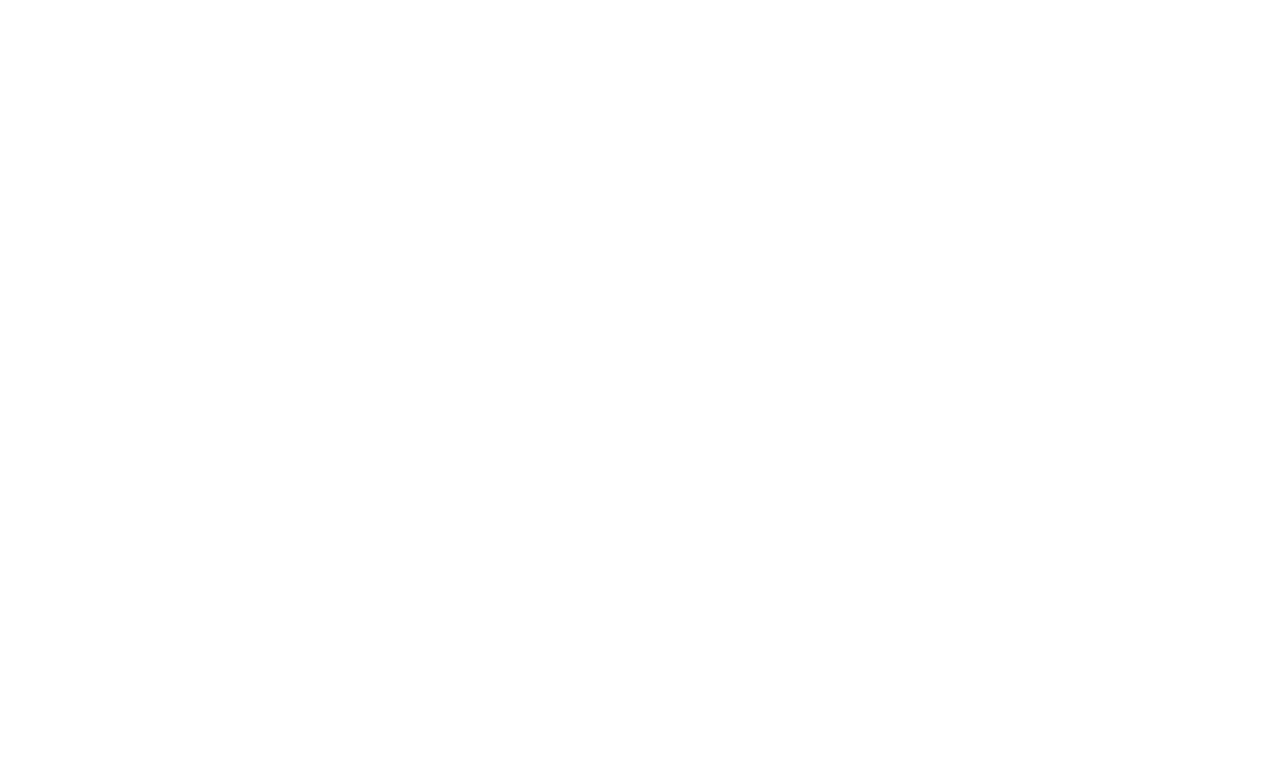
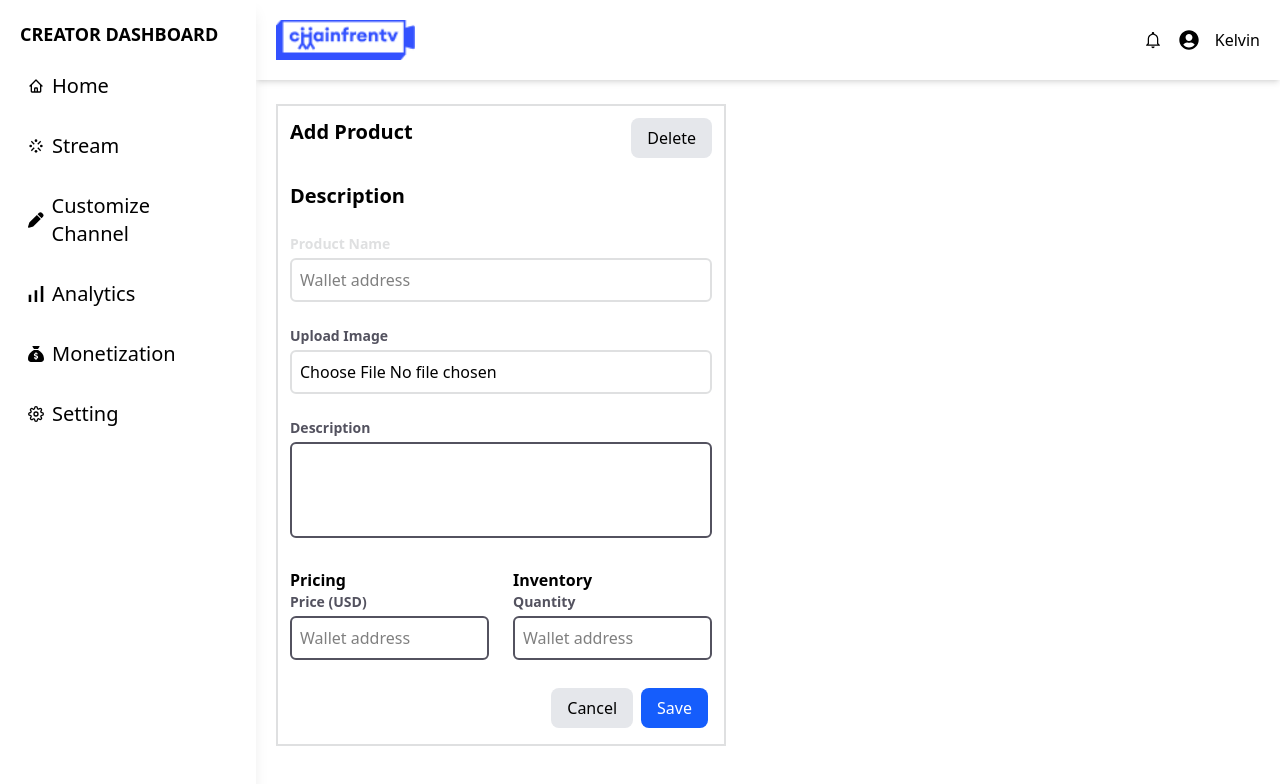
Before and after one commit to GAMSH655/ChainFren, a React (Vite) app: page /Edit in a window 1280 px wide. Before the commit this address had no page. Shown: the top 784 px of the page. Built offline with nearby package versions, Linux system fonts and the light colour scheme.

Commit message:
added a modal to the edit tab

```diff
--- a/src/App.jsx
+++ b/src/App.jsx
@@ -2,15 +2,16 @@
 import { BrowserRouter, Routes, Route } from "react-router-dom";
 import SettingsPage from "../src/Pages/SettingsPage";
 import Monetization from "../src/Pages/Monetization";
-import AddProd from "../src/Pages/AddProd";
-import Header from "./Components/Header";
+import AddProd from "./Tabs/AddProd";
+import Edit from "../src/Tabs/Edit";
 const App = () => {
   return (
     <BrowserRouter>
       <Routes>
       <Route path="/" element={<SettingsPage />} />
-      <Route path="/monetization" element={<Monetization  />} />
-      <Route path="/AddProd" element={< AddProd />} />
+      <Route path="/monetization" element={<Monetization/>} />
+      <Route path="/AddProd" element={<AddProd/>} />
+      <Route path="/Edit" element={<Edit />} />
       </Routes>
     </BrowserRouter>
   );
--- /dev/null
+++ b/src/Tabs/AddProd.jsx
@@ -0,0 +1,86 @@
+import React, { useState } from 'react';
+import Header from '../Components/Header';
+import Sidebar from '../Components/Sidebar';
+import { FaTimes } from 'react-icons/fa';
+const AddProd = () => {
+  const [sidebarOpen, setSidebarOpen] = useState(false);
+  return (
+    <div className="flex h-screen bg-white">
+      <Sidebar sidebarOpen={sidebarOpen} setSidebarOpen={setSidebarOpen} />
+      <div className="flex-1 md:ml-64 overflow-auto">
+        <Header sidebarOpen={sidebarOpen} setSidebarOpen={setSidebarOpen} />
+        <div className=" border-2 border-[#DFE0E1] m-5 w-[450px]">
+        <div className="flex justify-between p-3">
+        <p className="font-semibold text-xl capitalize">add product</p>
+        <span></span>
+        <FaTimes className='text-end font-bold text-2xl'/>
+        </div>
+        <p className="font-semibold text-xl capitalize p-3">description</p>
+
+        <div className="p-3">
+          <label className="text-sm font-semibold text-[#DFE0E1] flex items-center">
+            Product Name
+          </label>
+          <input
+            type="text"
+            placeholder="Wallet address"
+            className="w-full p-2 mt-1 border-2 border-[#DFE0E1] rounded-md focus:outline-none"
+          />
+        </div>
+
+        <div className="p-3">
+          <label className="text-sm font-semibold text-[#53525f] flex items-center">
+            Upload Image
+          </label>
+          <input
+            type="file"
+            className="w-full p-2 mt-1 border-2 border-[#DFE0E1] rounded-md focus:outline-none"
+          />
+        </div>
+
+        <div className="p-3">
+          <label className="text-sm font-semibold text-[#53525f] flex items-center">
+            Description
+          </label>
+          <textarea
+            className="w-full h-24 p-2 mt-1 border-2 border-[#53525f] rounded-md resize-none focus:outline-none"
+          ></textarea>
+        </div>
+        <div className="flex">
+
+        <div className="p-3">
+        <p className="font-semibold text-l capitalize">pricing</p>
+          <label className="text-sm font-semibold text-[#53525f] flex items-center">
+           Price (USD)
+          </label>
+          <input
+            type="text"
+            placeholder="Wallet address"
+            className="w-full p-2 mt-1 border-2 border-[#53525f] rounded-md focus:outline-none"
+          />
+        </div>
+
+        <div className="p-3">
+        <p className="font-semibold text-l capitalize">inventory</p>
+          <label className="text-sm font-semibold text-[#53525f] flex items-center">
+          Quantity
+          </label>
+          <input
+            type="text"
+            placeholder="Wallet address"
+            className="w-full p-2 mt-1 border-2 border-[#53525f] rounded-md focus:outline-none"
+          />
+        </div>
+        </div>
+        {/*  */}
+        <div className="flex justify-end space-x-2 m-4">
+        <button className="bg-gray-200 px-4 py-2 rounded-lg">Cancel</button>
+        <button className="bg-blue-600 text-white px-4 py-2 rounded-lg">Save</button>
+      </div>
+      </div>
+      </div>
+    </div>
+  );
+};
+
+export default AddProd;
--- a/src/Pages/AddProd.jsx
+++ b/src/Tabs/Edit.jsx
@@ -4,7 +4,11 @@
 import { FaTimes } from 'react-icons/fa';
 const AddProd = () => {
   const [sidebarOpen, setSidebarOpen] = useState(false);
+  const [openModal, setOpenModal] = useState(false);
 
+  const modalHandler = () => {
+    setOpenModal(!openModal);
+  }
   return (
     <div className="flex h-screen bg-white">
       <Sidebar sidebarOpen={sidebarOpen} setSidebarOpen={setSidebarOpen} />
@@ -14,10 +18,26 @@
         <div className="flex justify-between p-3">
         <p className="font-semibold text-xl capitalize">add product</p>
         <span></span>
-        <FaTimes className='text-end font-bold text-2xl'/>
+        <button className="bg-gray-200 px-4 py-2 rounded-lg"  onClick={modalHandler}>Delete</button>
         </div>
         <p className="font-semibold text-xl capitalize p-3">description</p>
 
+      { openModal && (
+        <div className="fixed inset-0 flex items-center justify-center bg-black bg-opacity-10">
+          <div className="bg-white p-6 rounded-lg shadow-lg w-96">
+            <h2 className="text-xl font-semibold">Modal Title</h2>
+            <p className="mt-2 text-gray-600">This is a simple modal.</p>
+            <div className="mt-4 flex justify-end">
+              <button
+                onClick={() => setOpenModal(false)}
+                className="px-4 py-2 bg-gray-300 rounded-lg hover:bg-gray-400"
+              >
+                Close
+              </button>
+            </div>
+          </div>
+        </div>
+      )}
         <div className="p-3">
           <label className="text-sm font-semibold text-[#DFE0E1] flex items-center">
             Product Name
--- a/src/Tabs/Store.jsx
+++ b/src/Tabs/Store.jsx
@@ -32,7 +32,9 @@
            <h3 className="font-bold text-2xl uppercase">WAGMI DAO T-Shirt - Black</h3>
            <span className="text-gray-500 font-bold">$40.00</span>
            </div>
-           <button className="p-[7px] w-[140px] rounded-md border-2 border-black ">Edit</button>
+           <button className="p-[7px] w-[140px] rounded-md border-2 border-black ">
+            <NavLink to="/Edit">Edit</NavLink>
+           </button>
           </div>
         </div>
 
@@ -47,11 +49,6 @@
            <button className="p-[7px] w-[140px] rounded-md border-2 border-black ">Edit</button>
           </div>
         </div>
-
-
-
-
-
         </div>
       </div>
     </div>
@@ -59,37 +56,3 @@
 }
 
 export default Store
-
-// import { useState } from "react";
-
-// const Modal = () => {
-//   const [isOpen, setIsOpen] = useState(false);
-//   const toggleModal = () => setIsOpen(!isOpen);
-
-//   return (
-//     <div className="flex justify-center items-center min-h-screen">
-//       <button
-//         className="bg-blue-500 text-white px-4 py-2 rounded-md hover:bg-blue-600 focus:outline-none"
-//         onClick={toggleModal}
-//       >
-//         Open Modal
-//       </button>
-//       {isOpen && (
-//         <div className="fixed inset-0 flex items-center justify-center bg-black bg-opacity-20">
-//           <div className="bg-white p-6 rounded-lg shadow-lg w-96">
-//             <h2 className="text-xl font-bold mb-4">Modal Title</h2>
-//             <p className="mb-4">This is a modal dialog.</p>
-//             <button
-//               className="bg-red-500 text-white px-4 py-2 rounded-md hover:bg-red-600 focus:outline-none"
-//               onClick={toggleModal}
-//             >
-//               Close
-//             </button>
-//           </div>
-//         </div>
-//       )}
-//     </div>
-//   );
-// };
-
-// export default Modal;
```
